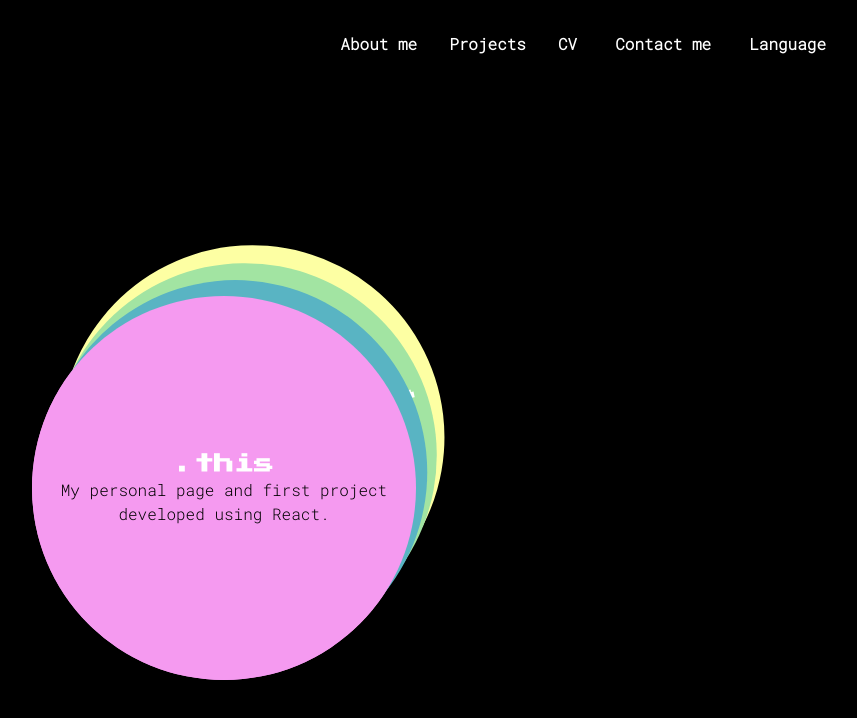
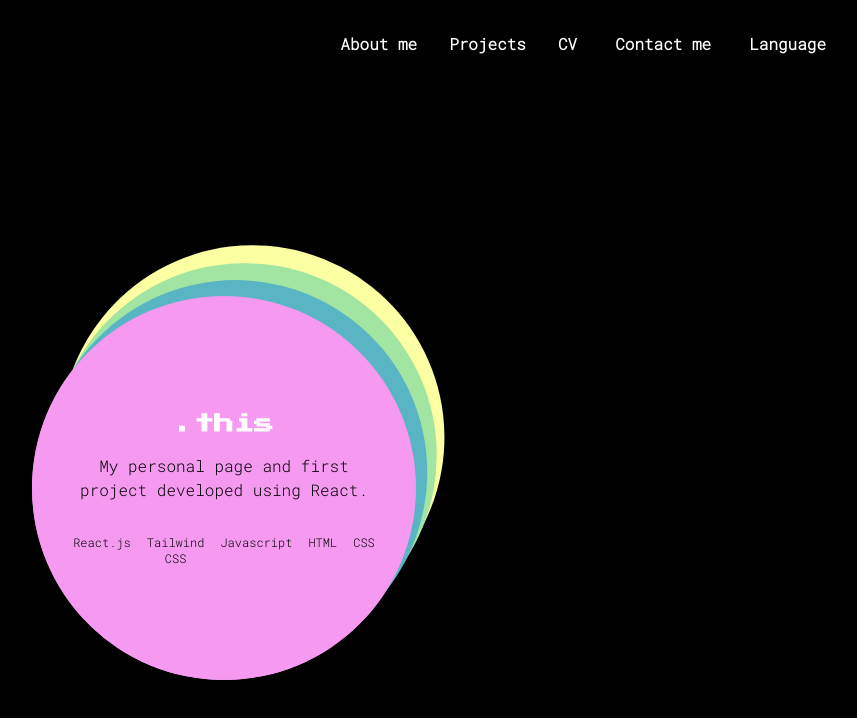
Before and after one commit to pinktaty/pinktaty.github.io, a React (Create React App) app: page /#/Projects in a window 1280 px wide. Shown: the top 718 px of the page, without its empty margins (416-1273 px from the left). Built offline with nearby package versions, Linux system fonts and the light colour scheme.

Commit message:
projects

```diff
--- a/src/App.js
+++ b/src/App.js
@@ -14,7 +14,7 @@ function App() {
 
   return (
       <div
-          className="h-[115vh]"
+          className="h-[124vh] sm:h-[115vh]"
           style={{backgroundColor: bodyColor}}
       >
           <nav className="navbar p-8">
--- a/src/Projects.js
+++ b/src/Projects.js
@@ -4,8 +4,7 @@ import {LanguageContext} from "./LanguageContext";
 const colors = ['black','#FDFFA3','#A2E4A2','#59B4C3','#F59AF0'];
 const initialDegrees = [-24, -18, -12, -6, 0];
 const limits = [348, 342, 336, 330, 324];
-const links = ["", "", "", "", ""]
-const images = ["", "", "", "", ""]
+const links = ["#", "https://github.com/pinktaty/DataStructures", "https://github.com/pinktaty/GatocinaPurrfecta", "https://pinktaty.github.io/iDeal-web", "#"]
 
 
 
@@ -46,13 +45,15 @@ function Projects({setBodyColor}) {
         }
     }
 
-    const auxCreateCircles = (numTechs, project) => {
+    const auxCreateTechs = (numProject) => {
+        const project = languageData.projects.list[numProject];
         const techs = [];
-        for (let i = 0; i < numTechs; i++) {
+        for (let i = 0; i < project.technologies.length; i++) {
             techs.push(
-                <li>{}</li>
+                <li className="list-none mx-2">{`${project.technologies[i]}`}</li>
             );
         }
+        return techs;
     }
 
     const createCircles = (numCircles) => {
@@ -73,15 +74,15 @@ function Projects({setBodyColor}) {
                    }}
                >
                    <div className="flex flex-col justify-center items-center">
-                       <h1 className="text-white font-bold font-press-start text-xs sm:text-xl">{`${languageData.projects.list[i].title}`}</h1>
-                       <div>
-                           <a href="">
-                               <img/>
-                           </a>
-                       </div>
+                       <a href={links[i]} target="_blank" rel="noopener noreferrer">
+                           <h1 className="text-white font-bold font-press-start text-xs sm:text-xl mx-6 text-center hover:text-black">{`${languageData.projects.list[i].title}`}</h1>
+                       </a>
                        <div className="text-center ml-3 mr-3 font-mono">
-                           <h3>{`${languageData.projects.list[i].description}`}</h3>
-                           <div>
+                           <h3 className="text-xs sm:text-base mr-10 ml-10 mt-4">{`${languageData.projects.list[i].description}`}</h3>
+                           <div className="flex justify-center items-center mt-8 mx-8">
+                               <ul className="flex text-xs">
+                                   {auxCreateTechs(i)}
+                               </ul>
                            </div>
                        </div>
                    </div>
@@ -142,11 +143,6 @@ function Projects({setBodyColor}) {
                 });
                 return newIsClicked;
             });
-            /**if(indexProject === degreesProject.length-1){
-                setDegreesProject(() => {
-                    return initialDegrees;
-                });
-            }**/
         }
 
     }, [degreesProject, indexProject, timeOutCompleteAnimation, setBodyColor]);
--- a/src/data/en.json
+++ b/src/data/en.json
@@ -28,12 +28,12 @@
       {
         "title": "iDeal's Web App",
         "description": "A web app designed and developed for a dry cleaner business.",
-        "technologies": ["Bootstrap", "Javascript", "HTML, CSS"]
+        "technologies": ["Bootstrap", "Javascript", "HTML", "CSS"]
       },
       {
         "title": ".this",
         "description": "My personal page and first project developed using React.",
-        "technologies": ["React.js", "Tailwind CSS", "Javascript, HTML, CSS"]
+        "technologies": ["React.js", "Tailwind CSS", "Javascript", " HTML", "CSS"]
       }
     ]
   },
```
Also changed, not shown: public/plant.png (added).
